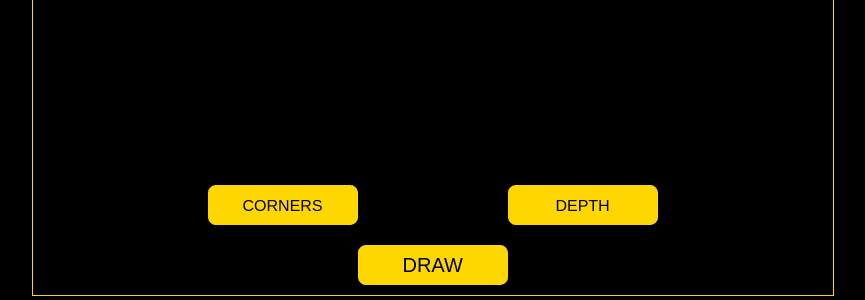
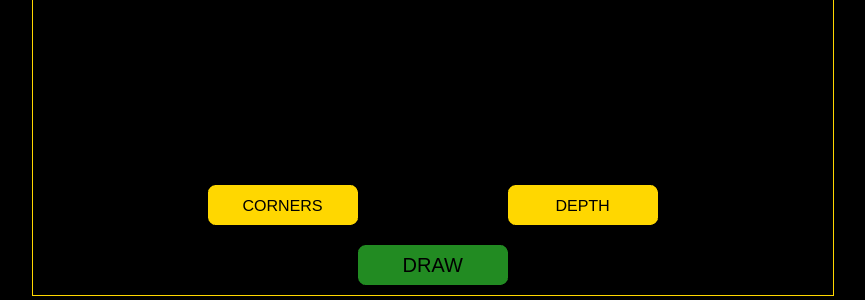
Before and after one commit to Giorgi-Kobalia/Dynamic_Fractals_Pixi, a website built with Vite: page index.html in a window 1280 px wide. Shown: the part 528-828 px from the top of the page, without its empty margins (207-1072 px from the left). Built offline with nearby package versions, Linux system fonts and the light colour scheme.

Commit message:
feat: update color values for UI elements and remove unused draw-dot function

```diff
--- a/src/classes/layout.class.ts
+++ b/src/classes/layout.class.ts
@@ -55,7 +55,7 @@ export class Layout {
   }
 
   drawAmountInput() {
-    this.cornersBg.roundRect(0, 0, 150, 40, 8).fill("gold");
+    this.cornersBg.roundRect(0, 0, 150, 40, 8).fill("0xffd700");
     this.cornersBg.interactive = true;
 
     this.cornersText = new Text({
@@ -87,7 +87,7 @@ export class Layout {
   }
 
   drawDepthInput() {
-    this.depthBg.roundRect(0, 0, 150, 40, 8).fill("gold");
+    this.depthBg.roundRect(0, 0, 150, 40, 8).fill("0xffd700");
     this.depthBg.interactive = true;
 
     this.depthText = new Text({
@@ -121,7 +121,7 @@ export class Layout {
 
   drawBtn() {
     this.btnBg = new Graphics();
-    this.btnBg.roundRect(0, 0, 150, 40, 8).fill("gold");
+    this.btnBg.roundRect(0, 0, 150, 40, 8).fill("0x228b22");
 
     this.btnText = new Text({
       text: "DRAW",
--- a/src/functions/index.ts
+++ /dev/null
@@ -1 +0,0 @@
-export * from "./draw-dot.function";
--- a/src/style.css
+++ b/src/style.css
@@ -17,7 +17,7 @@ body {
 }
 
 #app canvas {
-  border: 1px solid gold;
+  border: 1px solid #ffd700;
   width: 100%;
   max-width: 1600px;
 }
```
Also changed, not shown: src/functions/draw-dot.function.ts (deleted, +0 -8 lines).
